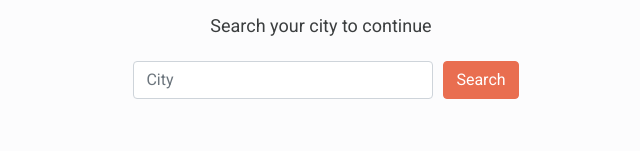
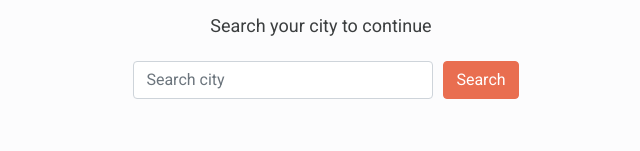
Before and after one commit to sali141/my-tomorrows-test, an Angular app: page / in a window 1280 px wide. Shown: the part 187-338 px from the top of the page, without its empty margins (319-959 px from the left). Built offline with nearby package versions, Linux system fonts and the light colour scheme; what angular-countries-flags would draw is missing.

Commit message:
Minor UI improvements

```diff
--- a/src/app/shared/error-message/error-message.component.html
+++ b/src/app/shared/error-message/error-message.component.html
@@ -1,3 +1,3 @@
 <div class="error-messagess">
-  <ngb-alert type="danger">{{ errorMessage }}</ngb-alert>
+  <ngb-alert type="danger" [dismissible]="false">{{ errorMessage }}</ngb-alert>
 </div>
--- a/src/app/shared/weather-search/weather-search.component.html
+++ b/src/app/shared/weather-search/weather-search.component.html
@@ -1,6 +1,6 @@
 <form id="search-form" name="search" (ngSubmit)="searchWeather()">
   <div class="d-flex align-items-center justify-content-center header-search">
-    <input type="text" class="form-control" placeholder="City" name="city" required [(ngModel)]="searchedCity">
+    <input type="text" class="form-control" placeholder="Search city" name="city" required [(ngModel)]="searchedCity">
     <button type="submit" class="btn btn-primary text-white">Search</button>
   </div>
 </form>
--- a/src/app/shared/weather-widget/weather-widget.component.html
+++ b/src/app/shared/weather-widget/weather-widget.component.html
@@ -2,8 +2,9 @@
   <div class="card " *ngIf="weather">
     <div class="card-header bg-primary text-white">
       <div class="card-title d-md-flex justify-content-between align-items-center">
-        <div class="weather-city-name text-center">{{weather?.name}}
+        <div class="weather-city-name text-center">
           <span class="fi fi-{{weather?.sys?.country! | lowercase}}"></span>
+          {{weather?.name}}, {{weather?.sys?.country}}
         </div>
         <div class="weather-date">{{dateTime | date: 'medium' }}</div>
       </div>
--- a/src/app/shared/weather-widget/weather-widget.component.scss
+++ b/src/app/shared/weather-widget/weather-widget.component.scss
@@ -2,7 +2,6 @@
 
 .weather {
   &-city-name {
-    text-transform: uppercase;
     font-size: 1.5em;
   }
 
--- a/src/app/shared/weather-widget/weather-widget.component.ts
+++ b/src/app/shared/weather-widget/weather-widget.component.ts
@@ -19,6 +19,5 @@ export class WeatherWidgetComponent implements OnInit {
     this.dateTime = new Date();
     this.weatherMain = this.weather.weather[0];
     this.iconPath = environment.assetUrl + this.weatherMain.icon + '.png';
-    console.log(this.weather);
   }
 }
--- a/src/polyfills.ts
+++ b/src/polyfills.ts
@@ -1 +1,3 @@
+
 import 'zone.js';  // Included with Angular CLI.
+import '@angular/localize/init';
```
